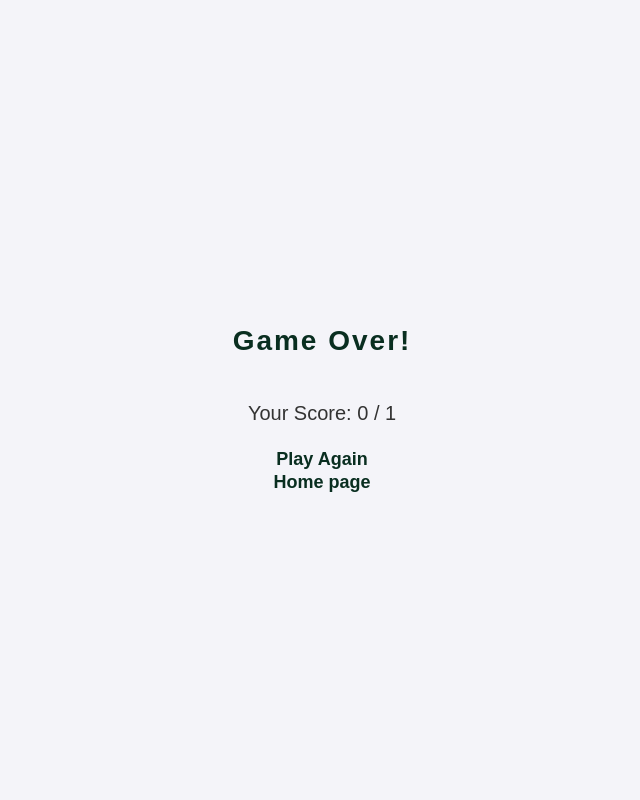
After one commit to MattoYuzuru/hse_dictionary, a Django app: page /dictionary/gameover/ in a window 1280 px wide. The commit adds this page. Shown: the whole page, without its empty margins (318-958 px from the left). Run offline with Django 5.2, Linux system fonts and the light colour scheme.

Commit message:
Added almost working learning game without user registration

```diff
--- a/site_settings/dictionary/static/style.css
+++ b/site_settings/dictionary/static/style.css
@@ -19,11 +19,17 @@ h1 {
     letter-spacing: 2px;
 }
 
+p {
+    font-size: 20px;
+    line-height: 1.6;
+    margin-bottom: 20px;
+}
+
 table {
     width: 80%;
     border-collapse: collapse;
     margin: 25px 0;
-    font-size: 18px;
+    font-size: 20px;
     box-shadow: 0 2px 10px rgba(0, 0, 0, 0.1);
     background-color: #fff;
     border-radius: 8px;
@@ -34,13 +40,15 @@ table th {
     color: white;
     text-transform: uppercase;
     letter-spacing: 1px;
-    padding: 12px 15px;
+    padding: 16px 20px;
     text-align: left;
+    font-size: 18px;
 }
 
 table td {
-    padding: 12px 15px;
+    padding: 16px 20px;
     border-bottom: 1px solid #ddd;
+    font-size: 18px;
 }
 
 table tr:nth-child(even) {
@@ -56,17 +64,103 @@ table tr:first-child:hover {
     color: white;
 }
 
+ul {
+    list-style-type: square;
+    margin: 20px 0;
+    padding-left: 20px;
+    font-size: 20px;
+}
+
+li {
+    margin-bottom: 10px;
+    font-size: 20px;
+}
+
+input {
+    padding: 12px 15px;
+    border: 1px solid #ccc;
+    border-radius: 6px;
+    font-size: 18px;
+    width: 100%;
+    max-width: 400px;
+    margin-bottom: 20px;
+}
+
+input:focus {
+    border-color: #092E20;
+    outline: none;
+}
+
+input[type="checkbox"] {
+    width: 18px;
+    height: 18px;
+    margin-right: 10px;
+    cursor: pointer;
+    accent-color: #092E20;
+    border-radius: 4px;
+}
+
+input[type="checkbox"]:hover {
+    outline: 2px solid #074c2f;
+}
+
+input[type="checkbox"]:focus {
+    outline: 2px solid #074c2f;
+    outline-offset: 2px;
+}
+
+
+button {
+    background-color: #092E20;
+    color: white;
+    padding: 12px 25px;
+    border: none;
+    border-radius: 6px;
+    font-size: 18px;
+    cursor: pointer;
+    transition: background-color 0.3s ease;
+}
+
+button:hover {
+    background-color: #074c2f;
+}
+
+a {
+    color: #092E20;
+    text-decoration: none;
+    font-size: 18px;
+    font-weight: bold;
+    transition: color 0.3s ease, border-bottom 0.3s ease;
+    border-bottom: 2px solid transparent;
+}
+
+a:hover {
+    color: #074c2f;
+    border-bottom: 2px solid #074c2f;
+}
+
+a:focus {
+    outline: none;
+    color: #074c2f;
+    border-bottom: 2px solid #074c2f;
+}
+
+
 @media screen and (max-width: 768px) {
     table {
         width: 100%;
     }
 
     table th, table td {
-        padding: 10px 8px;
-        font-size: 16px;
+        padding: 14px 10px;
+        font-size: 18px;
     }
 
     h1 {
-        font-size: 24px;
+        font-size: 28px;
+    }
+
+    p, ul, li, input, button {
+        font-size: 18px;
     }
 }
--- /dev/null
+++ b/site_settings/dictionary/templates/game_over.html
@@ -0,0 +1,16 @@
+{% load static %}
+
+
+<!DOCTYPE html>
+<html lang="en">
+<head>
+    <meta charset="UTF-8">
+    <title>Over</title>
+    <link rel="stylesheet" href="{% static 'style.css' %}">
+</head>
+<body>
+<h1>Game Over!</h1>
+<p>Your Score: {{ score }} / {{ total }}</p>
+<a href="{% url 'start_game' %}">Play Again</a>
+<a href="{% url 'main_page' %}">Home page</a>
+</body>
--- a/site_settings/dictionary/templates/main_page.html
+++ b/site_settings/dictionary/templates/main_page.html
@@ -12,7 +12,7 @@
     <h1>Main page of HSE DSBA 242-1 English classes</h1>
     <ul>
         <li><a href="{% url 'words_page' %}">Dictionary</a></li>
-        <li><a href="{% url 'game_page' %}">Learning Game</a></li>
+        <li><a href="{% url 'start_game' %}">Learning Game</a></li>
     </ul>
 </body>
 </html>
--- a/site_settings/dictionary/urls.py
+++ b/site_settings/dictionary/urls.py
@@ -1,9 +1,12 @@
 from django.urls import path
+
 from . import views
-
 
 urlpatterns = [
     path("", views.main_page, name="main_page"),
     path("words/", views.words_table_page, name="words_page"),
-    path("learn/", views.learning_game_page, name="game_page"),
+    path('init_play/', views.start_game, name="start_game"),
+    path('play/', views.play_game, name='play_game'),
+    path('gameover/', views.game_over, name='game_over'),
+    path('reset/', views.reset_game, name='reset_game'),
 ]
--- a/site_settings/dictionary/views.py
+++ b/site_settings/dictionary/views.py
@@ -1,5 +1,8 @@
-from django.shortcuts import render
+import random
 
+from django.shortcuts import render, redirect
+
+from .forms import TopicForm
 from .models import Word
 
 
@@ -9,13 +12,52 @@ def main_page(request):
 
 def words_table_page(request):
     words = Word.objects.all()
-
-    context = {
-        "words": words,
-    }
-
-    return render(request, 'words_page.html', context)
+    return render(request, 'words_page.html', {"words": words})
 
 
-def learning_game_page(request):
-    return render(request, 'game_page.html')
+def start_game(request):
+    if request.method == 'POST':
+        form = TopicForm(request.POST)
+        if form.is_valid():
+            selected_topics = form.cleaned_data['topics']
+            words = Word.objects.filter(topic__in=selected_topics)
+            request.session['words'] = list(words.values('id', 'word', 'translation'))
+            request.session['score'] = 0
+            request.session['total'] = len(words)
+            return redirect('play_game')
+    else:
+        form = TopicForm()
+
+    return render(request, 'start_game.html', {'form': form})
+
+
+def play_game(request):
+    if 'words' not in request.session or not request.session['words']:
+        return redirect('game_over')
+
+    word_list = request.session['words']
+    current_word = random.choice(word_list)
+
+    if request.method == 'POST':
+        answer = request.POST.get('answer')
+        correct_word = request.POST.get('correct_word')
+        if str(answer).strip().lower() == correct_word.lower():
+            request.session['score'] += 1
+            message = "Correct"
+        else:
+            message = "Incorrect"
+        request.session['words'].remove(current_word)
+        print(message, correct_word, answer)
+
+    return render(request, 'play_game.html', {'word': current_word})
+
+
+def game_over(request):
+    score = request.session.get('score', 0)
+    total = request.session.get('total', 1)
+    return render(request, 'game_over.html', {'score': score, 'total': total})
+
+
+def reset_game(request):
+    request.session.flush()
+    return redirect('start_game')
```
Also changed, not shown: site_settings/dictionary/forms.py (added, +10 -0 lines), site_settings/dictionary/static/script.js (added, +16 -0 lines), site_settings/dictionary/templates/game_page.html (deleted, +0 -15 lines), site_settings/dictionary/templates/play_game.html (added, +24 -0 lines), site_settings/dictionary/templates/start_game.html (added, +19 -0 lines).
